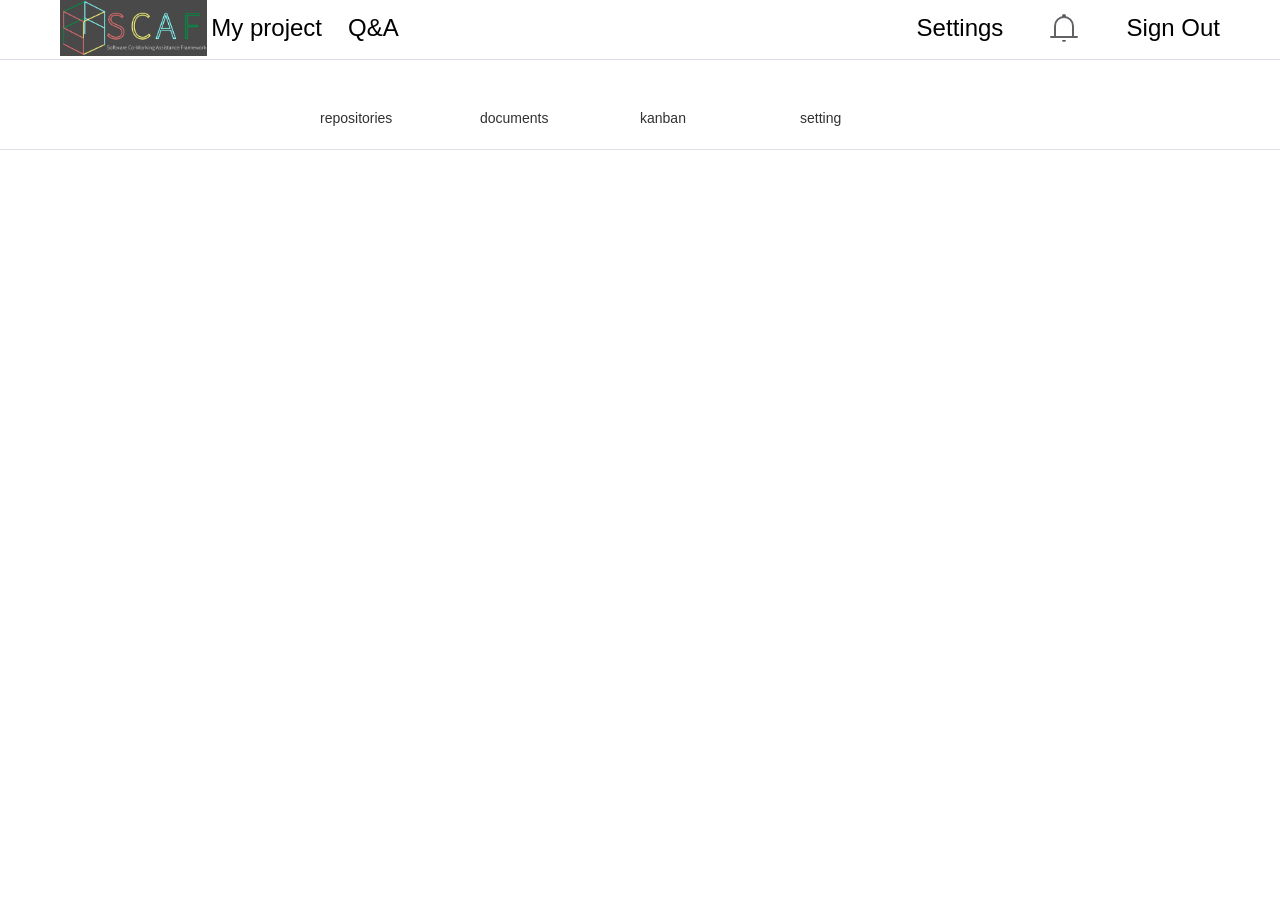
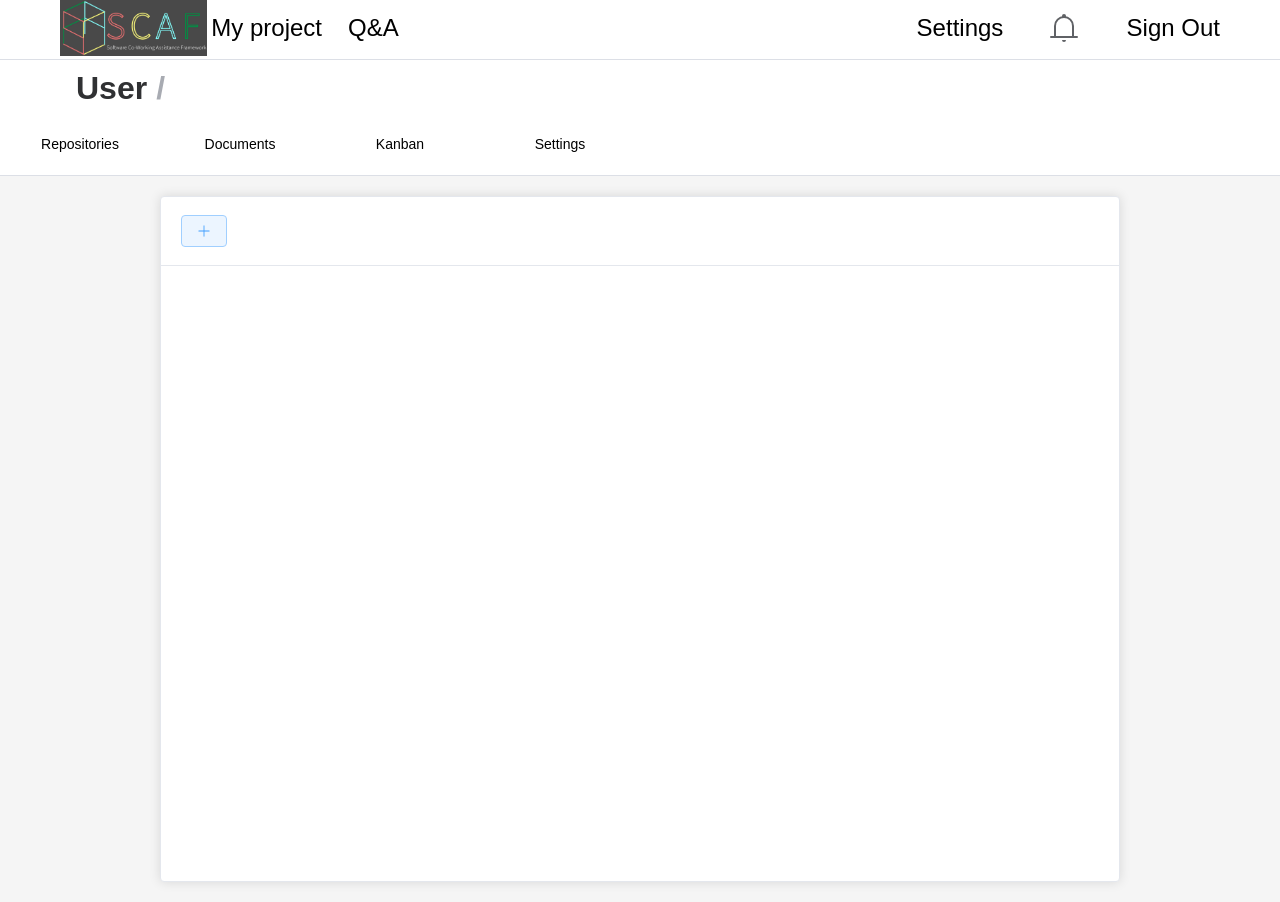
Before and after one commit to ScafTeam/scaf-frontend, a Vue app: page /project in a window 1280 px wide. Before the commit the page ends 800 px from the top, so only its background shows below. Built offline with nearby package versions, Linux system fonts and the light colour scheme.

Commit message:
refactor: homeview and projectview

```diff
--- a/src/App.vue
+++ b/src/App.vue
@@ -1,7 +1,5 @@
 <script setup lang="ts">
 import { RouterLink, RouterView } from "vue-router";
-import navbar from "@/components/navbar.vue";
-import Changebar from "@/components/changebar.vue";
 </script>
 
 <template>
--- a/src/components/Navbar/NavBarItem.vue
+++ b/src/components/Navbar/NavBarItem.vue
@@ -1,17 +1,17 @@
 <template>
   <template v-if="data.type === 'image'">
-    <el-menu-item :class="data.class">
+    <el-menu-item>
       <img :src="data.value" />
     </el-menu-item>
   </template>
   <template v-else-if="data.type === 'notification'">
-    <el-menu-item :class="data.class">
+    <el-menu-item>
       <el-dropdown trigger="click">
         <el-icon :size="32">
           <Bell />
         </el-icon>
         <template #dropdown>
-          <el-dropdown-menu style="min-width: 200px;">
+          <el-dropdown-menu style="min-width: 200px">
             <el-dropdown-item> Action 1 </el-dropdown-item>
           </el-dropdown-menu>
         </template>
@@ -24,7 +24,10 @@
     </el-menu-item>
   </template>
   <template v-else>
-    <el-menu-item :class="data.class">
+    <el-menu-item
+      :class="data.class"
+      :style="{ 'font-size': data.size ? data.size : 24 + 'px' }"
+    >
       {{ data.value }}
     </el-menu-item>
   </template>
@@ -53,7 +56,6 @@ const { data } = toRefs(props);
   display: flex;
   justify-content: center;
   text-align: center;
-  font-size: 24px;
   font-weight: 500;
   padding: 0;
   margin: 0;
--- a/src/components/changebar.vue
+++ /dev/null
@@ -1,93 +0,0 @@
-<template>
-  <el-row>
-    <el-col :span="6">
-      <div class="whitespace"></div>
-    </el-col>
-    <el-col :span="18">
-      <h2 class="margin-top-20 margin-bottom-30">{{Project_Name}}</h2>
-    </el-col>
-  </el-row>
-  <el-row>
-    <el-menu :default-active="activeIndex" class="el-menu-demo" mode="horizontal" :ellipsis="false"
-      @select="handleSelect">
-      <el-col :span="6">
-        <div class="whitespace"></div>
-      </el-col>
-      <el-col :span="3">
-        <RouterLink to="/project/repositories" class="no-underline">
-          <el-menu-item>repositories</el-menu-item>
-        </RouterLink>
-      </el-col>
-      <el-col :span="3">
-        <RouterLink to="/project/documents" class="no-underline">
-          <el-menu-item>documents</el-menu-item>
-        </RouterLink>
-      </el-col>
-      <el-col :span="3">
-        <RouterLink to="/project/kanban" class="no-underline">
-          <el-menu-item>kanban</el-menu-item>
-        </RouterLink>
-      </el-col>
-      <el-col :span="3">
-        <RouterLink to="/project/setting" class="no-underline">
-          <el-menu-item>setting</el-menu-item>
-        </RouterLink>
-      </el-col>
-      <el-col :span="6">
-        <div class="whitespace"></div>
-      </el-col>
-    </el-menu>
-  </el-row>
-  <RouterView />
-</template>
-
-
-
-<script lang="ts" setup>
-import { ref } from "vue";
-import global_ from "../components/Global.vue";
-import { useProjectStore } from '@/stores/project'
-
-const project = useProjectStore();
-const Project_Name = project.nowproject;
-const activeIndex = ref("1");
-const activeIndex2 = ref("1");
-const handleSelect = (key: string, keyPath: string[]) => {
-  console.log(key, keyPath);
-};
-
-
-const src = "src\\Logo.png";
-</script>
-
-
-<style>
-
-.el-menu-demo{
-  width: 100%;
-}
-
-.el-menu-item{
-  padding: 0px;
-}
-
-.whitespace {
-  background-color: white;
-}
-
-.margin-top-20 {
-  margin-top: 20px;
-}
-
-.margin-bottom-30 {
-  margin-bottom: 30px;
-}
-
-.no-underline {
-  text-decoration: none;
-}
-
-.border-bottom-0 {
-  border-bottom: 0px;
-}
-</style>
--- a/src/components/navbar.vue
+++ /dev/null
@@ -1,98 +0,0 @@
-<template>
-  <el-row >
-    <el-menu :default-active="activeIndex" class="el-menu-demo" mode="horizontal" :ellipsis="false"
-      @select="handleSelect">
-      <!-- <el-col :span="1">
-        <div class="whitespace"></div>
-      </el-col> -->
-      <el-col :span="3" :offset="1">
-        <el-menu-item style="text-align: center">
-          <el-image :src="src" />
-        </el-menu-item>
-      </el-col>
-      <el-col :span="2">
-        <RouterLink to="/" class="no-underline">
-          <el-menu-item>My project</el-menu-item>
-        </RouterLink>
-      </el-col>
-      <el-col :span="2">
-        <RouterLink to="/QA" class="no-underline">
-          <el-menu-item>Q&A</el-menu-item>
-        </RouterLink>
-      </el-col>
-
-      <el-col :span="9">
-        <div class="whitespace" />
-      </el-col>
-      <el-col :span="2">
-        <RouterLink to="/settings" class="no-underline">
-          <el-menu-item>Settings</el-menu-item>
-        </RouterLink>
-      </el-col>
-      <el-col :span="2">
-        <el-dropdown>
-          <el-icon :size="40">
-            <Bell />
-          </el-icon>
-          <template #dropdown>
-            <el-dropdown-menu>
-              <el-dropdown-item>
-                Action 1
-                <el-button type="success" :icon="Check" circle />
-                <el-button type="danger" :icon="Delete" circle />
-              </el-dropdown-item>
-              <el-dropdown-item>Action 2</el-dropdown-item>
-            </el-dropdown-menu>
-          </template>
-        </el-dropdown>
-      </el-col>
-      <el-col :span="2">
-        <RouterLink to="/sign-in" class="no-underline">
-          <el-menu-item>Sign out</el-menu-item>
-        </RouterLink>
-      </el-col>
-      <!-- <el-col :span="1">
-        <div class="whitespace"></div>
-      </el-col> -->
-    </el-menu>
-  </el-row>
-</template>
-
-<style>
-.el-menu-demo {
-  width: 100%;
-}
-
-.el-menu-item {
-  padding: 0px;
-}
-
-.whitespace {
-  background-color: white;
-}
-
-.example-showcase .el-dropdown-link {
-  cursor: pointer;
-  color: var(--el-color-primary);
-  display: flex;
-  align-items: center;
-}
-</style>
-
-<script lang="ts" setup>
-import { ref } from "vue";
-import { ArrowDown } from '@element-plus/icons-vue';
-import {
-    Check,
-    Delete,
-
-} from '@element-plus/icons-vue'
-
-const activeIndex = ref("1");
-const activeIndex2 = ref("1");
-const handleSelect = (key: string, keyPath: string[]) => {
-  console.log(key, keyPath);
-};
-
-const src = "src/Logo.png";
-</script>
--- a/src/views/HomeView.vue
+++ b/src/views/HomeView.vue
@@ -15,7 +15,7 @@ const barItem = {
       offset: 1,
       data: {
         type: "image",
-        value: "src/Logo.png",
+        value: "/src/Logo.png",
       },
     },
     {
--- a/src/views/ProjectRepoView.vue
+++ b/src/views/ProjectRepoView.vue
@@ -4,7 +4,7 @@
       <template #header>
         <div class="repo-card-header">
           <el-button type="primary" plain @click="dialogFormVisible = true">
-            <el-icon class="margin-right-10">
+            <el-icon>
               <Plus />
             </el-icon>
           </el-button>
@@ -120,7 +120,7 @@ function deleterepo(name: string) {
 }
 </script>
 
-<style>
+<style scoped>
 .repo-background {
   background-color: #f5f5f5;
   height: 100%;
@@ -145,10 +145,6 @@ function deleterepo(name: string) {
   width: 960px;
   margin: 20px;
   height: 100%;
-}
-
-.margin-right-10 {
-  margin-right: 10px;
 }
 
 .repo-name-text {
--- /dev/null
+++ b/src/views/ProjectView.vue
@@ -0,0 +1,64 @@
+<template>
+  <el-breadcrumb separator="/">
+    <el-breadcrumb-item :to="{ path: '/' }">User</el-breadcrumb-item>
+    <el-breadcrumb-item :to="{ path: 'project'}">{{ project_name }}</el-breadcrumb-item>
+  </el-breadcrumb>
+  <NavBar :barItem="barItem" />
+  <RouterView />
+</template>
+
+<script lang="ts" setup>
+import { useProjectStore } from "@/stores/project";
+import NavBar from "@/components/Navbar/NavBar.vue";
+
+const project = useProjectStore();
+const project_name = project.nowproject;
+const barItem = {
+  items: [
+    {
+      id: 1,
+      span: 3,
+      to: "/project",
+      offset: 0,
+      data: {
+        size: 18,
+        value: "Repositories",
+      },
+    },
+    {
+      id: 2,
+      span: 3,
+      to: "/project/documents",
+      data: {
+        size: 18,
+        value: "Documents",
+      },
+    },
+    {
+      id: 3,
+      span: 3,
+      to: "/project/kanban",
+      data: {
+        size: 18,
+        value: "Kanban",
+      },
+    },
+    {
+      id: 4,
+      span: 3,
+      to: "/project/setting",
+      data: {
+        size: 18,
+        value: "Settings",
+      },
+    },
+  ],
+};
+</script>
+
+<style>
+.el-breadcrumb {
+  margin: 12px 76px;
+  font-size: 32px;
+}
+</style>
--- a/src/views/ProjectsView.vue
+++ b/src/views/ProjectsView.vue
@@ -38,7 +38,7 @@
                   type="danger"
                   size="large"
                   plain
-                  @click.sotp="deletePro(item.name)"
+                  @click.stop="deletePro(item.name)"
                 >
                   <el-icon>
                     <Close />
@@ -73,10 +73,10 @@ const getPro = async () => {
     const { data, err } = await axios.get("api/projects", {});
     ElMessage({ type: "success", message: "Get Projects In Success" });
     console.log("Get Projects");
-    console(data);
+    // console(data);
   } catch (err) {
     ElMessage({ type: "error", message: err.response.data.message });
-    console(err);
+    // console(err);
     console.log("ERROR");
   }
 };
@@ -103,7 +103,7 @@ function deletePro(name: string) {
 getPro();
 </script>
 
-<style>
+<style scoped>
 .whitespace {
   background-color: white;
 }
--- /dev/null
+++ b/src/views/QAView.vue
@@ -0,0 +1,64 @@
+<template>
+  <el-breadcrumb separator="/">
+    <el-breadcrumb-item :to="{ path: '/QA' }">Q&A</el-breadcrumb-item>
+    <!-- <el-breadcrumb-item :to="{ path: 'project'}">{{ project_name }}</el-breadcrumb-item> -->
+  </el-breadcrumb>
+  <NavBar :barItem="barItem" />
+  <RouterView />
+</template>
+
+<script lang="ts" setup>
+import { useProjectStore } from "@/stores/project";
+import NavBar from "@/components/Navbar/NavBar.vue";
+
+const project = useProjectStore();
+const project_name = project.nowproject;
+const barItem = {
+  items: [
+    {
+      id: 1,
+      span: 3,
+      to: "/project",
+      offset: 0,
+      data: {
+        size: 18,
+        value: "Repositories",
+      },
+    },
+    {
+      id: 2,
+      span: 3,
+      to: "/project/documents",
+      data: {
+        size: 18,
+        value: "Documents",
+      },
+    },
+    {
+      id: 3,
+      span: 3,
+      to: "/project/kanban",
+      data: {
+        size: 18,
+        value: "Kanban",
+      },
+    },
+    {
+      id: 4,
+      span: 3,
+      to: "/project/setting",
+      data: {
+        size: 18,
+        value: "Settings",
+      },
+    },
+  ],
+};
+</script>
+
+<style>
+.el-breadcrumb {
+  margin: 12px 76px;
+  font-size: 32px;
+}
+</style>
```
Also changed, not shown: src/router/index.ts (+24 -24 lines).
